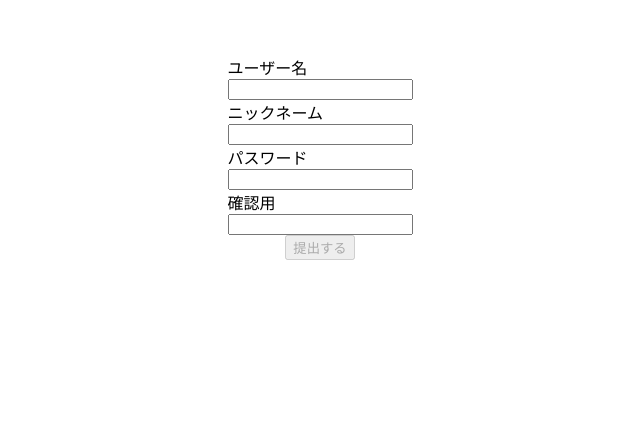
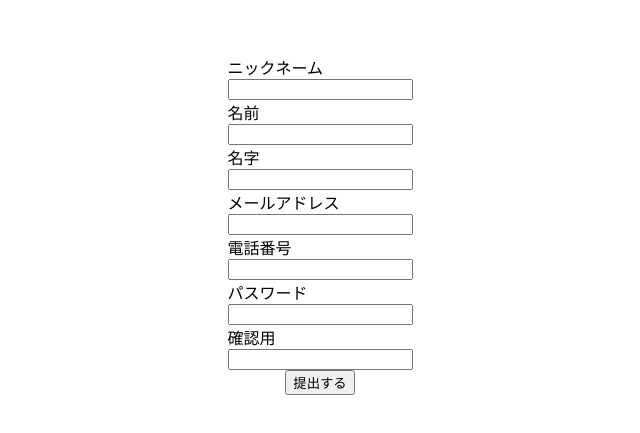
Before and after one commit to yuma-matsui/react-form-app, a React (Create React App) app: page / in a window 1280 px wide. Shown: the part 137-570 px from the top of the page, without its empty margins (320-960 px from the left). Built offline with nearby package versions, Linux system fonts and the light colour scheme.

Commit message:
form内のinput要素を3つに分割した

```diff
--- /dev/null
+++ b/src/components/BaseInputs.tsx
@@ -0,0 +1,28 @@
+import { FC } from "react"
+import { FieldErrorsImpl, UseFormRegister } from "react-hook-form"
+
+import { InputName } from "../types/inputName"
+import { User } from "../types/user"
+import { ErrorMessage } from "./ErrorMessage"
+import { Input } from "./Input"
+
+type Props = {
+  register: UseFormRegister<User>
+  errors: Partial<FieldErrorsImpl<User>>
+  formItems: { name: InputName, label: string }[]
+}
+
+export const BaseInputs: FC<Props> = ({ register, errors, formItems }) => (
+  <>
+    {formItems.map(({ name, label }) => (
+      <div key={label}>
+        <Input
+          register={register}
+          name={name}
+          label={label}
+        />
+        {errors[name] && <ErrorMessage />}
+      </div>
+    ))}
+  </>
+)
--- /dev/null
+++ b/src/components/ErrorMessage.tsx
@@ -0,0 +1 @@
+export const ErrorMessage = () => <span className="text-red-700">入力必須です</span>
--- a/src/components/Form.tsx
+++ b/src/components/Form.tsx
@@ -1,72 +1,55 @@
 import { FC } from "react"
 import { SubmitHandler, useForm } from "react-hook-form"
+
+import { InputName } from "../types/inputName"
 import { User } from "../types/user"
+import { BaseInputs } from "./BaseInputs"
 
-const ErrorMessage = () => <span className="text-red-700">入力必須です</span>
+type FormItems = { name: InputName, label: string }[]
+
+const firstFormItems: FormItems = [
+  { name: 'nickname', label: 'ニックネーム' },
+  { name: 'firstName', label: '名前' },
+  { name: 'lastName', label: '名字' }
+]
+const secondFormItems: FormItems = [
+  { name: 'email', label: 'メールアドレス' },
+  { name: 'phoneNumber', label: '電話番号' }
+]
+const lastFormItems: FormItems = [
+  { name: 'password', label: 'パスワード' },
+  { name: 'passwordConfirmation', label: '確認用' },
+]
+
+const formItems: FormItems[] = [
+  firstFormItems,
+  secondFormItems,
+  lastFormItems
+]
 
 const Form: FC = () => {
-  const { handleSubmit, register, getValues, formState: { errors, isValid, isSubmitting }} = useForm<User>({
-    mode: 'onChange'
-  })
+  const {
+    handleSubmit,
+    register,
+    formState: {
+      errors
+    }} = useForm<User>()
 
   const onSubmit: SubmitHandler<User> = (data) => console.log(data)
 
+  console.log(errors)
+
   return (
     <form onSubmit={handleSubmit(onSubmit)} className="flex flex-col items-center mt-48">
-      <label htmlFor="name">
-        ユーザー名
-        <input
-          type="text"
-          id="name"
-          { ...register('name', { required: true }) }
+      {formItems.map((items, index) => (
+        <BaseInputs
+          key={items[0].name}
+          register={register}
+          errors={errors}
+          formItems={items}
         />
-      </label>
-      {errors.name &&
-        <ErrorMessage />
-      }
-
-      <label htmlFor="nickname">
-        ニックネーム
-        <input
-          type="text"
-          id="nickname"
-          { ...register('nickname', { minLength: 4 }) }
-        />
-      </label>
-      {errors.nickname &&
-        <span className="text-red-700">4文字以上で入力してください</span>
-      }
-
-      <label htmlFor="password">
-        パスワード
-        <input
-          type="password"
-          id="password"
-          { ...register('password', { pattern: /\w{6,}/ }) }
-        />
-      </label>
-      {errors.password &&
-        <span className="text-red-700">半角英数字6文字以上で入力してください</span>
-      }
-
-      <label htmlFor="passwordConfirmation">
-        確認用
-        <input
-          type="password"
-          id="passwordConfirmation"
-          { ...register('passwordConfirmation', {
-              validate: (value) => (
-                value === getValues('password') ||
-                'パスワードと一致しません'
-              )
-            })
-          }
-        />
-      </label>
-      {errors.passwordConfirmation &&
-        <span className="text-red-700">{errors.passwordConfirmation.message}</span>
-      }
-      <input type="submit" value="提出する" disabled={!isValid || isSubmitting} />
+      ))}
+      <input type="submit" value="提出する" />
     </form>
   )
 }
--- /dev/null
+++ b/src/components/Input.tsx
@@ -0,0 +1,24 @@
+import { FC } from "react"
+import { UseFormRegister } from "react-hook-form"
+
+import { InputName } from "../types/inputName"
+import { User } from "../types/user"
+
+type Props = {
+  register: UseFormRegister<User>
+  label: string
+  name: InputName
+}
+
+export const Input: FC<Props> = ({ register, label, name }) => (
+  <>
+    <label htmlFor={name}>
+      {label}
+      <input
+        type="text"
+        id={name}
+        { ...register(name, { required: true }) }
+      />
+    </label>
+  </>
+)
--- /dev/null
+++ b/src/types/inputName.ts
@@ -0,0 +1,8 @@
+export type InputName =
+  | 'nickname'
+  | 'lastName'
+  | 'firstName'
+  | 'email'
+  | 'phoneNumber'
+  | 'password'
+  | 'passwordConfirmation'
--- a/src/types/user.ts
+++ b/src/types/user.ts
@@ -1,6 +1,9 @@
 export type User = {
-  name: string
   nickname: string
+  firstName: string
+  lastName: string
+  email: string
+  phoneNumber: string
   password: string
   passwordConfirmation: string
 }
```
